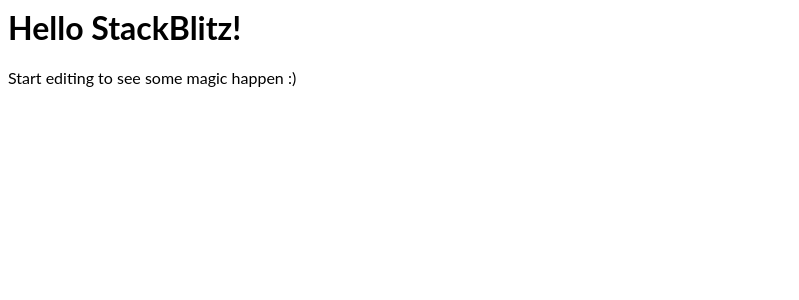
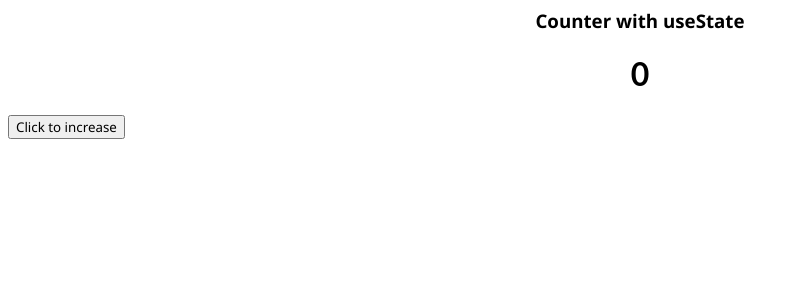
Before and after one commit to codingSlate/React-Hooks, a React (Create React App) app: page / in a window 1280 px wide. Shown: the top 300 px of the page, without its empty margins (0-799 px from the left). Built offline with nearby package versions, Linux system fonts and the light colour scheme.

Commit message:
3 files modified, 2 added

```diff
--- a/src/App.js
+++ b/src/App.js
@@ -1,11 +1,12 @@
-import React from "react";
-import "./style.css";
+import React from 'react';
+import Counter from './Counter';
+import './style.css';
 
 export default function App() {
   return (
     <div>
-      <h1>Hello StackBlitz!</h1>
-      <p>Start editing to see some magic happen :)</p>
+      <h3>Counter with useState</h3>
+      <Counter />
     </div>
   );
 }
--- /dev/null
+++ b/src/Counter.js
@@ -0,0 +1,13 @@
+import React, { Fragment, useState } from 'react';
+
+export default function Counter() {
+  const [count, setCount] = useState(0);
+
+  const onClickHandler = () => setCount(count + 1);
+  return (
+    <Fragment>
+      <h1>{count}</h1>
+      <button onClick={onClickHandler}>Click to increase</button>
+    </Fragment>
+  );
+}
--- a/src/style.css
+++ b/src/style.css
@@ -1,3 +1,17 @@
-h1, p {
+* {
+  box-sizing: border-box;
+  font-family: 'Segoe UI', sans-serif;
+}
+
+h1,
+p {
   font-family: Lato;
 }
+h1,
+h2,
+h3,
+h4,
+h5,
+h6 {
+  text-align: center;
+}
```
Also changed, not shown: 1 other file (tests, documents, lock files or other folders).
